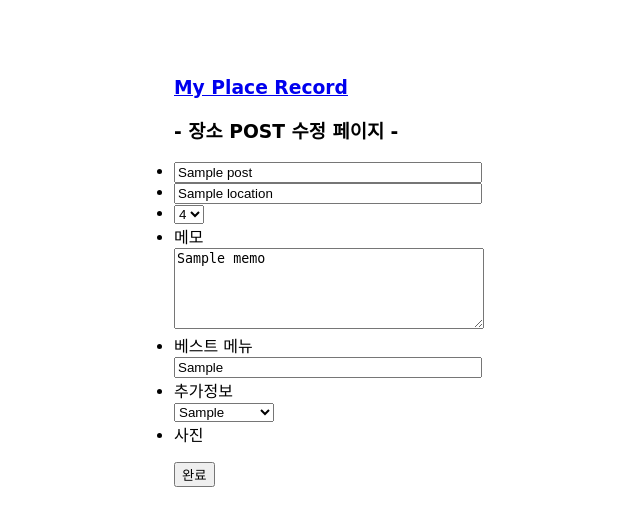
After one commit to Odreystella/My_Place_Record_Project, a Django app: template place/templates/place_edit.html in a window 1280 px wide. The commit adds this page. Shown: the top 526 px of the page, without its empty margins (311-951 px from the left). Run offline with Django 3.2, Linux system fonts and the light colour scheme; the template is opened without the code that fills it: most values are stand-ins (such as "Sample title", 1, 10 or a date in 2020); some web fonts are replaced.

Commit message:
feat: update place post
- add place_edit.html
- update post
- add PostEditView, EditDto, PostService.update()

```diff
--- a/place/templates/place_detail.html
+++ b/place/templates/place_detail.html
@@ -3,6 +3,9 @@
 {% load static %}
 {% block head %}
 <title>장소 POST 디테일</title>
+<style>
+    ul {padding: 0;}
+</style>
 <!-- <link rel="stylesheet" href="{% static 'index.css' %}"> -->
 {% endblock head %}
 
@@ -31,7 +34,7 @@
                 사진<br>
             </li>
         </ul>
-        <a href="">수정</a>
+        <a href="{% url 'place:edit' post.pk %}">수정</a>
         <a href="">삭제</a>
     </div>
 </div>
--- /dev/null
+++ b/place/templates/place_edit.html
@@ -0,0 +1,57 @@
+{% extends "base.html" %}
+
+{% load static %}
+{% block head %}
+<title>장소 POST 수정</title>
+<style>
+    input {width: 300px;}
+    ul {padding: 0;}
+</style>
+<!-- <link rel="stylesheet" href="{% static 'index.css' %}"> -->
+{% endblock head %}
+
+{% block content %}
+<div class="main border">
+    <h3 class="heading"><a href="{% url 'index' %}">My Place Record</a></h3>
+    <h3>- 장소 POST 수정 페이지 -</h3>
+    <div class="container">
+        <form action="{% url 'place:edit' post.pk %}" method="POST">
+            {% csrf_token %}
+            <ul>
+                <li><input type="text" value="{{post.name}}" name="name"></li>
+                <li><input type="text" value="{{post.location}}" name="location"></li>
+                <li><select id="stars" name="stars" >
+                    <option value="{{post.stars}}" selected>{{post.stars}}</option>
+                    <option value="5">5</option>
+                    <option value="4">4</option>
+                    <option value="3">3</option>
+                    <option value="2">2</option>
+                    <option value="1">1</option>
+                </select></li>
+                <li>
+                    메모<br>
+                    <textarea cols="36" rows="5" name="memo">{{post.memo}}</textarea>
+                </li>
+                <li>
+                    베스트 메뉴<br>
+                    <input type="text" value="{{post.best_menu}}" name="best_menu">
+                </li>
+                <li>
+                    추가정보<br>
+                    <select id="additional_info" name="additional_info">
+                        <option value="default" selected>{{post.additional_info}}</option>
+                        <option value="주차장 있음">주차장 있음</option>
+                        <option value="매일 영업">매일 영업</option>
+                        <option value="반려동뭉 허용">반려동물 허용</option>
+                        <option value="공휴일 휴무">공휴일 휴무</option>
+                    </select>
+                </li>
+                <li>
+                    사진<br>
+                </li>
+            </ul>
+            <button type="submit">완료</button>
+        </form>
+    </div>
+</div>
+{% endblock content %}
--- a/place/urls.py
+++ b/place/urls.py
@@ -1,11 +1,12 @@
 from django.contrib import admin
 from django.urls import path
 
-from place.views import CategoryDetailView, PostDetailView, PostAddView
+from place.views import CategoryDetailView, PostDetailView, PostAddView, PostEditView
 app_name='place'
 
 urlpatterns = [
     path('post/<int:pk>', CategoryDetailView.as_view(), name='post'),
     path('post/detail/<int:pk>', PostDetailView.as_view(), name='detail'),
     path('post/add/<int:pk>', PostAddView.as_view(), name='add'),
+    path('post/edit/<int:pk>', PostEditView.as_view(), name='edit'),
 ]
```
Also changed, not shown: place/dto.py (+10 -0 lines), place/services.py (+19 -1 lines), place/views.py (+30 -1 lines).
